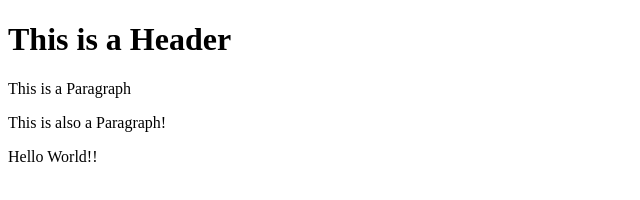
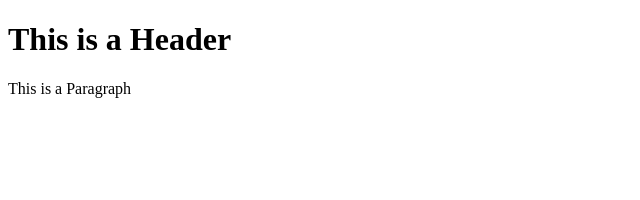
Before and after one commit to JessicaRamen/git-test, a website: page index.html in a window 1280 px wide. Shown: the whole page, without its empty margins (0-640 px from the left). Drawn offline with Linux system fonts and the light colour scheme.

Commit message:
first commit

```diff
--- a/index.html
+++ b/index.html
@@ -3,7 +3,6 @@
     <body>
         <h1>This is a Header</h1>
         <p>This is a Paragraph</p>
-        <p>This is also a Paragraph!</p>
-        <p>Hello World!!</p>
+
     </body>
 </html>
```
